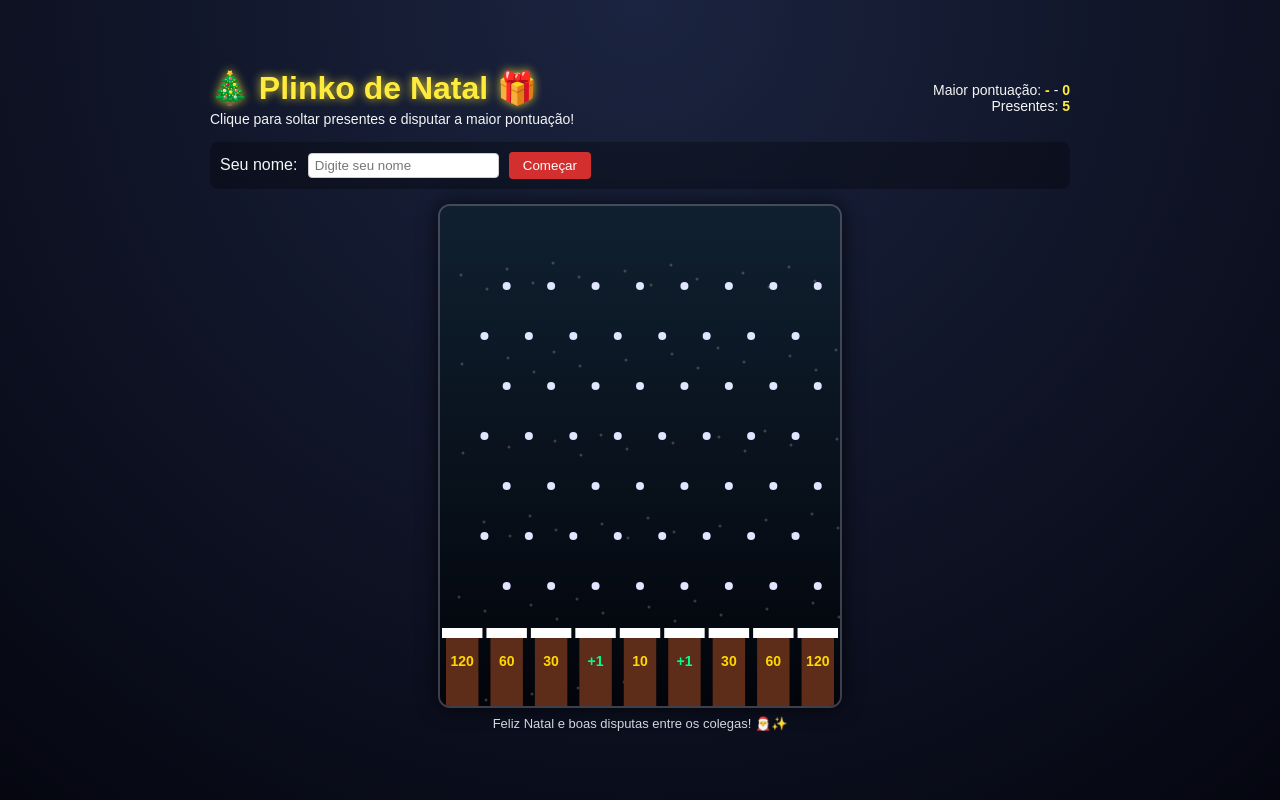
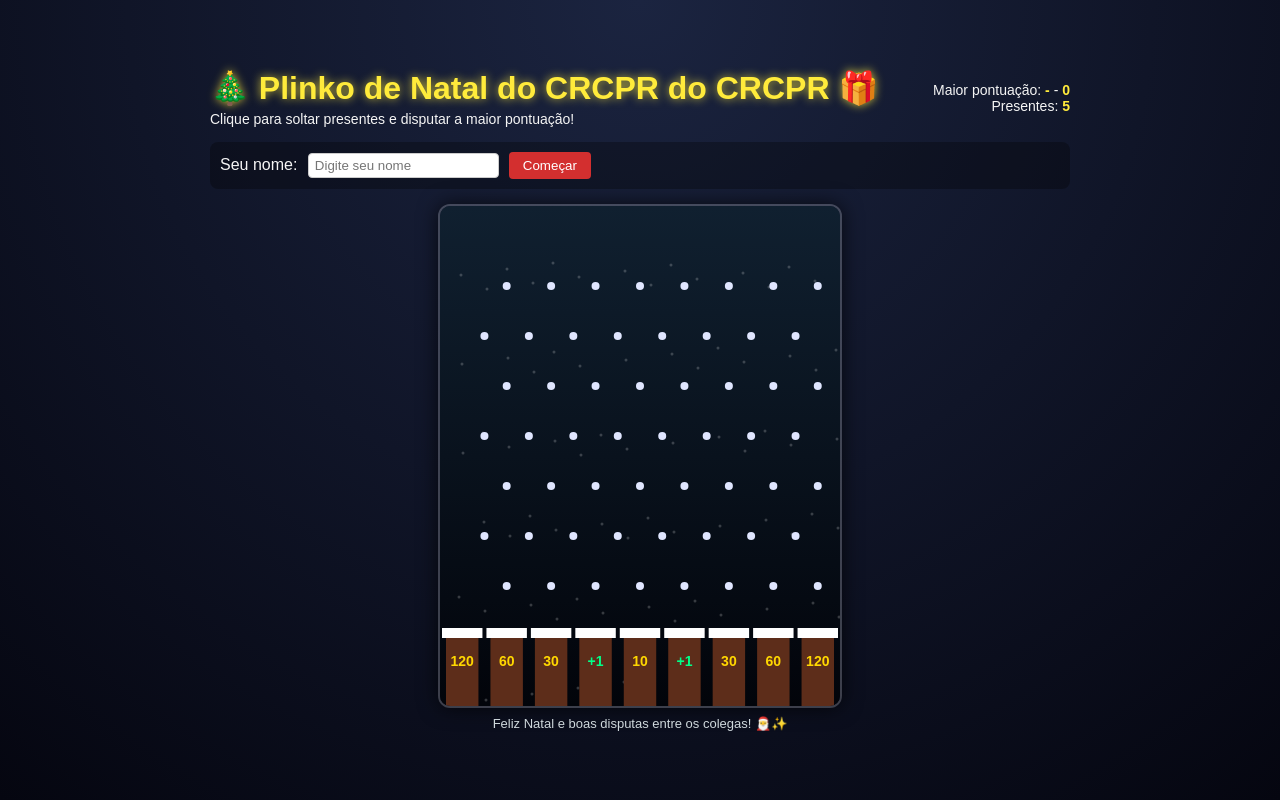
Before and after one commit to rogersneves/plinko-natal, a plain HTML site: page index.html in a window 1280 px wide. Drawn offline with Linux system fonts and the light colour scheme.

Commit message:
Alterar título para 'Plinko de Natal do CRCPR'

```diff
--- a/index.html
+++ b/index.html
@@ -2,7 +2,7 @@
 <html lang="pt-BR">
 <head>
     <meta charset="UTF-8" />
-    <title>Plinko de Natal</title>
+    <title>Plinko de Natal do CRCPR do </title>
     <meta name="viewport" content="width=device-width, initial-scale=1.0" />
     <style>
         body {
@@ -141,7 +141,7 @@
         <div class="gameContainer">
             <header class="gameHeader">
                 <div class="titleArea">
-                    <h1>🎄 Plinko de Natal 🎁</h1>
+                    <h1>🎄 Plinko de Natal do CRCPR do CRCPR 🎁</h1>
                     <p>Clique para soltar presentes e disputar a maior pontuação!</p>
                 </div>
                 <div class="scoreArea">
```
